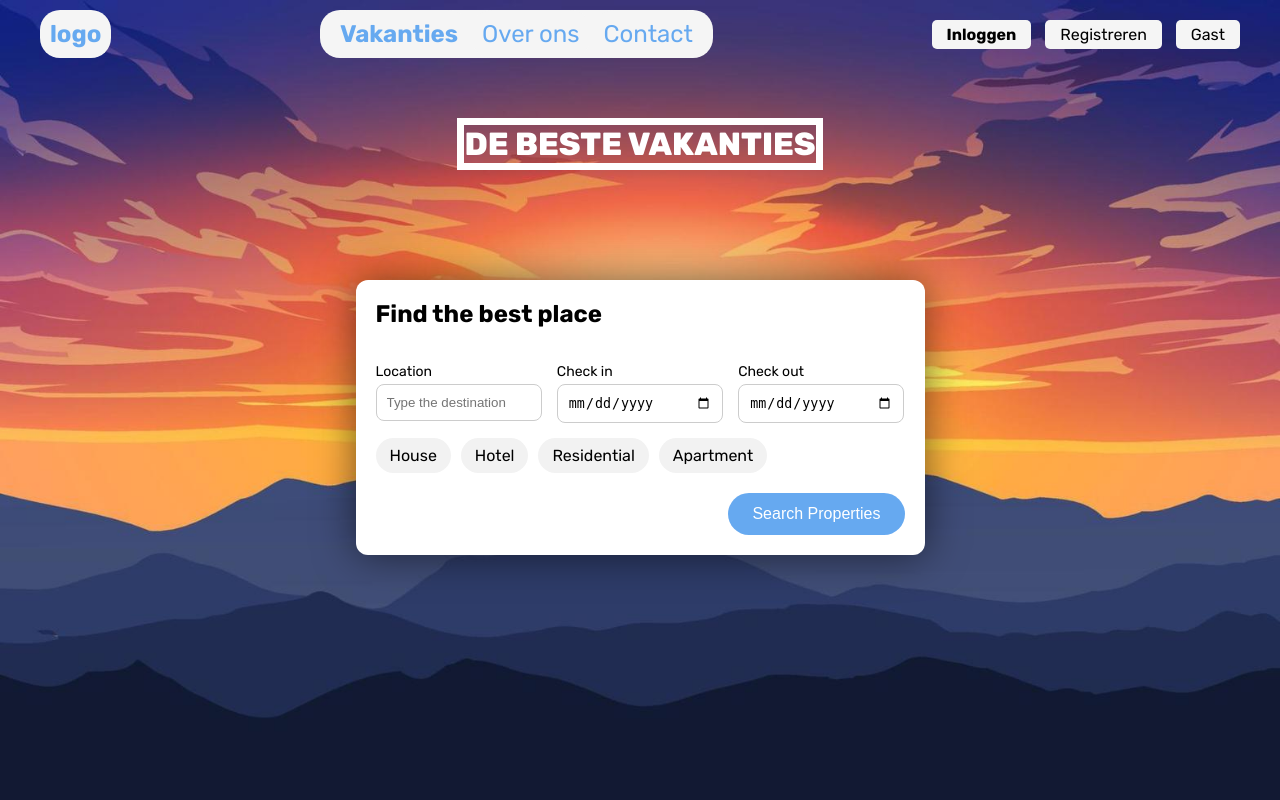
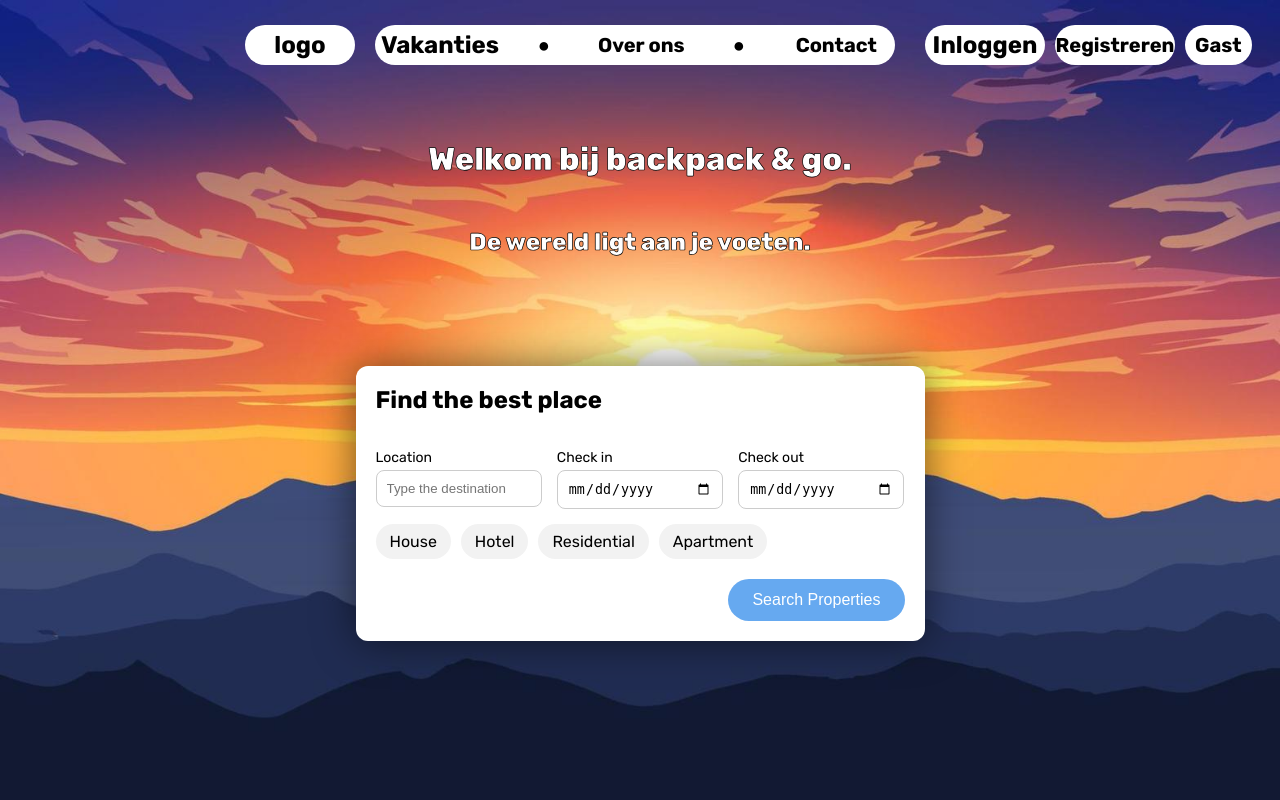
Before and after one commit to kiano948729/Webapplicatie-2---CRUD-, a PHP site: page / in a window 1280 px wide. Run offline with PHP 8.4, Linux system fonts and the light colour scheme; data that the repository does not hold is empty; some libraries are stand-ins or nearby versions.

Commit message:
Header aangepast.

```diff
--- a/components/header.php
+++ b/components/header.php
@@ -4,15 +4,17 @@ $current_page = basename($_SERVER['PHP_SELF']);
 ?>
 <nav>
     <div class="index-nav">
-        <div>
+        <div class="index-Frame-Logo">
             <a href="../index.php">logo</a>
         </div>
         <div class="index-main-nav">
             <a href="../vakanties.php">Vakanties</a>
+            <a>●</a>
             <a href="../overOns.php">Over ons</a>
+             <a>●</a>
             <a href="../contact.php">Contact</a>
         </div>
-        <div>
+        <div class="index-Frame-Login">
             <?php if ($current_user): ?>
                 <span>Welkom, <?php echo htmlspecialchars($current_user); ?></span>
                 <a href="../backend/logout.php">Uitloggen</a>
--- a/css/JoeStyle.css
+++ b/css/JoeStyle.css
@@ -35,9 +35,8 @@ body {
     display: flex;
     margin-top: 50px;
     justify-self: center;
-    border: 10px;
-    border-style: solid;
-    border-width: 7px;
+    -webkit-text-stroke: 0.7px;
+    -webkit-text-stroke-color: black;
   }
 
   .Zwarte-Text {
--- a/css/style.css
+++ b/css/style.css
@@ -4,75 +4,95 @@
 
 .index-nav {
     display: flex;
-    justify-content: space-between;
+    justify-content: center;
     align-items: center;
-    max-width: 1200px;
-    margin: 0 auto;
-    padding: 10px 0;
+    gap: 20px;
+    padding: 15px;
 }
 
 .index-nav div a:first-child {
     font-size: 24px;
     font-weight: bold;
-    color: #66A9F0;
+    color: #000000;
     text-decoration: none;
     transition: all 0.3s ease;
-
-
+}
+.index-main-nav {
+    background-color: #ffffff;
+    border-radius: 30px;
+    display: flex;
+    justify-self: center;
+    align-self: center;
+    padding: 10px;
+    width: 500px;
 }
 
-.index-main-nav {
-    background-color: #f5f5f5;
-    border-radius: 20px;
+.index-nav div a:first-child:hover {
+    color: #66A9F0;
+}
+
+.index-nav div a {
+    font-size: 20px;
+    text-decoration: none;
+    transition: all 0.3s ease;
+    border-radius: 10px;
+    display: flex;
+    justify-content: center;
+    align-items: center;
+    width: 110px;
+    height: 20px;
+}
+
+.index-Frame-Logo {
+     background-color: #ffffff;
+    border-radius: 30px;
+    display: flex;
+    justify-self: center;
+    align-self: center;
+    width: 90px;
     padding: 10px;
 }
 
-.index-nav div a:first-child:hover {
-    color: #bde4a5;
-}
-
-.index-nav div a {
-    font-size: 24px;
-    font-weight: bold;
-    color: #66A9F0;
-    text-decoration: none;
-    transition: all 0.3s ease;
-    background-color: #f5f5f5;
-    border-radius: 20px;
+.index-Frame-Login {
+    display: flex;
+    justify-self: center;
+    align-self: center;
+    gap: 10px;
+    width: 100px;
     padding: 10px;
-
 }
 
 .index-nav div a:hover {
-    color: #bde4a5;
+    color: #66A9F0;
 }
 
 .index-nav div span,
 .index-nav div a {
-    color: #66A9F0;
-    font-weight: normal;
+    color: #000000;
+    font-weight: bold;
+}
+.index-nav div:last-child {
+    display: flex;
 }
 
 .index-nav div span {
     font-size: 16px;
     margin-right: 10px;
 }
-
 /* Inlog-/uitlog-styling rechts */
 .index-nav div:last-child a {
-    background: #f5f5f5;
-    color: black;
-    font-size: 16px;
-    padding: 5px 15px;
-    text-decoration: none;
-    border-radius: 5px;
-    margin-left: 10px;
-    transition: all 0.3s ease, color 0.3s ease;
+    background-color: #ffffff;
+    border-radius: 30px;
+    display: flex;
+    justify-self: center;
+    align-self: center;
+    width: 100px;
+    padding: 10px;
 }
 
 .index-nav div:last-child a:hover {
     background: var(--grijs);
-    color: #2b431a;
+    color: #66A9F0;
 }
 
 .vakanties-main {
@@ -303,7 +323,7 @@ h3 {
 }
 
 .zoekfilter button {
-    background-color: #32cd32;
+    background-color: #66A9F0;
     border: none;
     color: white;
     padding: 8px 14px;
--- a/index.php
+++ b/index.php
@@ -40,7 +40,8 @@ if (isset($_SESSION['user_id'])) {
         <?php require_once("components/header.php")?>
     </header>
     <main>
-        <h1 class="Witte-Text">DE BESTE VAKANTIES</h1>
+        <h1 class="Witte-Text">Welkom bij backpack & go.</h1>
+        <h2 class="Witte-Text">De wereld ligt aan je voeten.</h2>
       <div class="VakantieBlokMargin">
       <?php require_once("components/vakanties-blok.php")?>
       </div>
```
